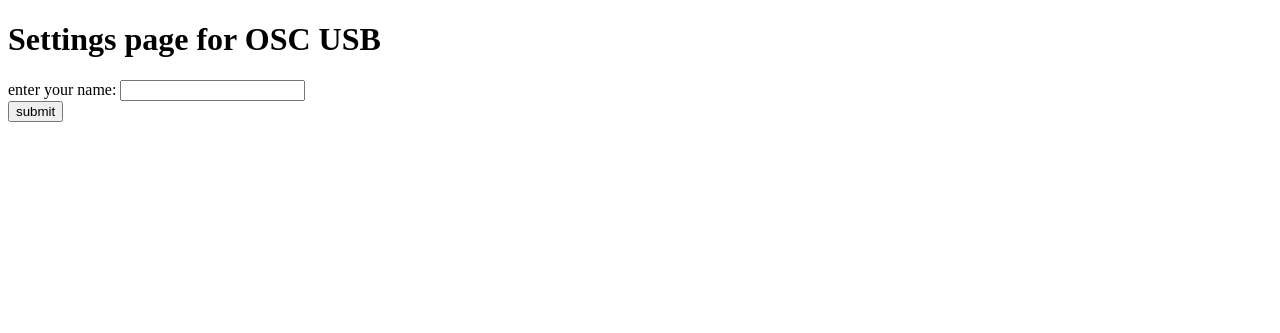
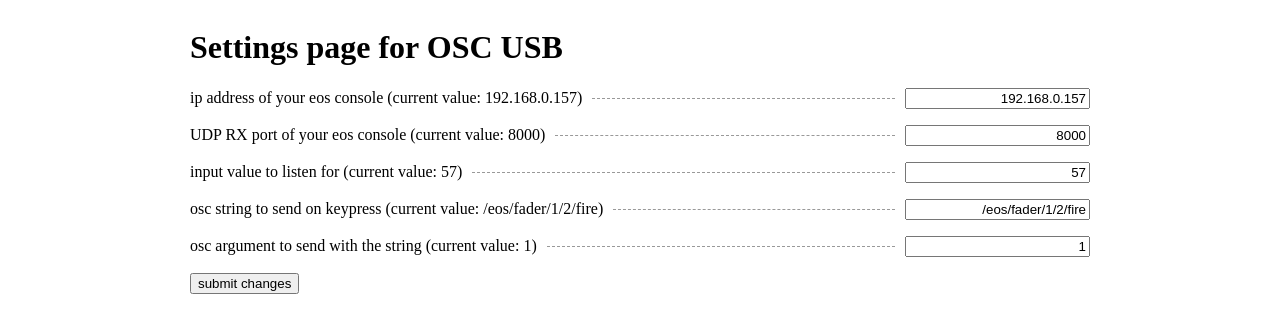
Before and after one commit to rowanlupton/local.oscusb, a Flask app: page / in a window 1280 px wide. Shown: the top 333 px of the page. Run offline with Flask 3, Linux system fonts and the light colour scheme.

Commit message:
rework settings format for a more flexible jinja template; add styling to form webpage

```diff
--- a/app.py
+++ b/app.py
@@ -13,8 +13,13 @@
 
 @app.route("/", methods=['GET', 'POST'])
 def settings():
+    with open('settings.json', 'r') as f:
+        settings = json.load(f)
+    f.close()
+
     if request.method == 'POST':
+        print(request.form)
         return redirect('/')
-        #return request.form['name']
+        #return request.form
     else:
-        return render_template('settings.html')
+        return render_template('settings.html', settings=settings)
--- a/settings.json
+++ b/settings.json
@@ -1,7 +1,22 @@
 {
-    "eos_ip": "192.168.0.157",
-    "eos_port": 8000,
-    "input_value": 57,
-    "osc_out": "/eos/fader/1/2/fire",
-    "osc_arg": 1
+    "eos_ip": {
+	"value": "192.168.0.157",
+	"descr": "ip address of your eos console"
+    },
+    "eos_port": {
+	"value": 8000,
+	"descr": "UDP RX port of your eos console"
+    },
+    "input_value": {
+	"value": 57,
+	"descr": "input value to listen for"
+    },
+    "osc_out": {
+	"value": "/eos/fader/1/2/fire",
+	"descr": "osc string to send on keypress"
+    },
+    "osc_arg": {
+	"value": 1,
+	"descr": "osc argument to send with the string"
+    }
 }
--- /dev/null
+++ b/static/css/style.css
@@ -0,0 +1,24 @@
+html {
+    display: flex;
+    justify-content: center;
+}
+
+form>div {
+    display: flex;
+    justify-content: space-between;
+    align-items: center;
+    width: 95vw;
+    max-width: 900px;
+    margin: 1em auto;
+}
+form span.line {
+    flex: 1;
+    height: 0px;
+    border: 0;
+    border-bottom: 1px dashed #999;
+    margin: 0 10px;
+    padding: 0;
+}
+form input {
+    text-align: right;
+}
--- a/templates/settings.html
+++ b/templates/settings.html
@@ -1,14 +1,29 @@
 <!doctype html>
-<title>OSCUSB Settings</title>
-<h1>Settings page for OSC USB</h1>
+<html>
+<head>
+  <title>OSCUSB Settings</title>
+  <link rel="stylesheet" href="{{ url_for('static', filename='css/style.css') }}">
+</head>
 
-<form action="" method="post" class="form-example">
-  <div class="form-example">
-    <label for="name">enter your name: </label>
-    <input type="text" name="name" id="name" required />
+<body>
+  <h1>Settings page for OSC USB</h1>
+
+  <form action="" method="post" class="form-settings">
+
+    {% for s in settings %}
+    <div class="form-settings "id="{{s}}">
+      <label for="{{s}}">
+	{{ settings[s].descr }}
+	(current value: {{ settings[s].value }})
+      </label>
+      <span class="line"></span>
+      <input type="text" name="{{s}}" id="{{s}}" value="{{ settings[s].value }}" />
+    </div>
+    {% endfor %}
+
     <div class="form-example">
-      <input type="submit" value="submit" />
+      <input type="submit" value="submit changes" />
     </div>
-  </div>
-</form>
+  </form>
+</body>
 </html>
--- a/usb_osc.py
+++ b/usb_osc.py
@@ -26,12 +26,12 @@
 
       if event.type.is_keyboard() and event.key_state == KeyState.PRESSED:
         print(event.device)
-        if event.key == settings['input_value']:
+        if event.key == settings['input_value']['value']:
           print('go:',event.key_state)
 
-          client = udp_client.SimpleUDPClient(settings['eos_ip'], settings['eos_port'])
+          client = udp_client.SimpleUDPClient(settings['eos_ip']['value'], settings['eos_port']['value'])
           client.send_message('/eos/fader/1/config/10','')
-          client.send_message(settings['osc_out'],settings['osc_arg'])
+          client.send_message(settings['osc_out']['value'],settings['osc_arg']['value'])
         else:
           print('wrong input')
       elif event.type.is_keyboard() and event.key_state == KeyState.RELEASED:
```
Also changed, not shown: default_settings.json (+20 -5 lines).
